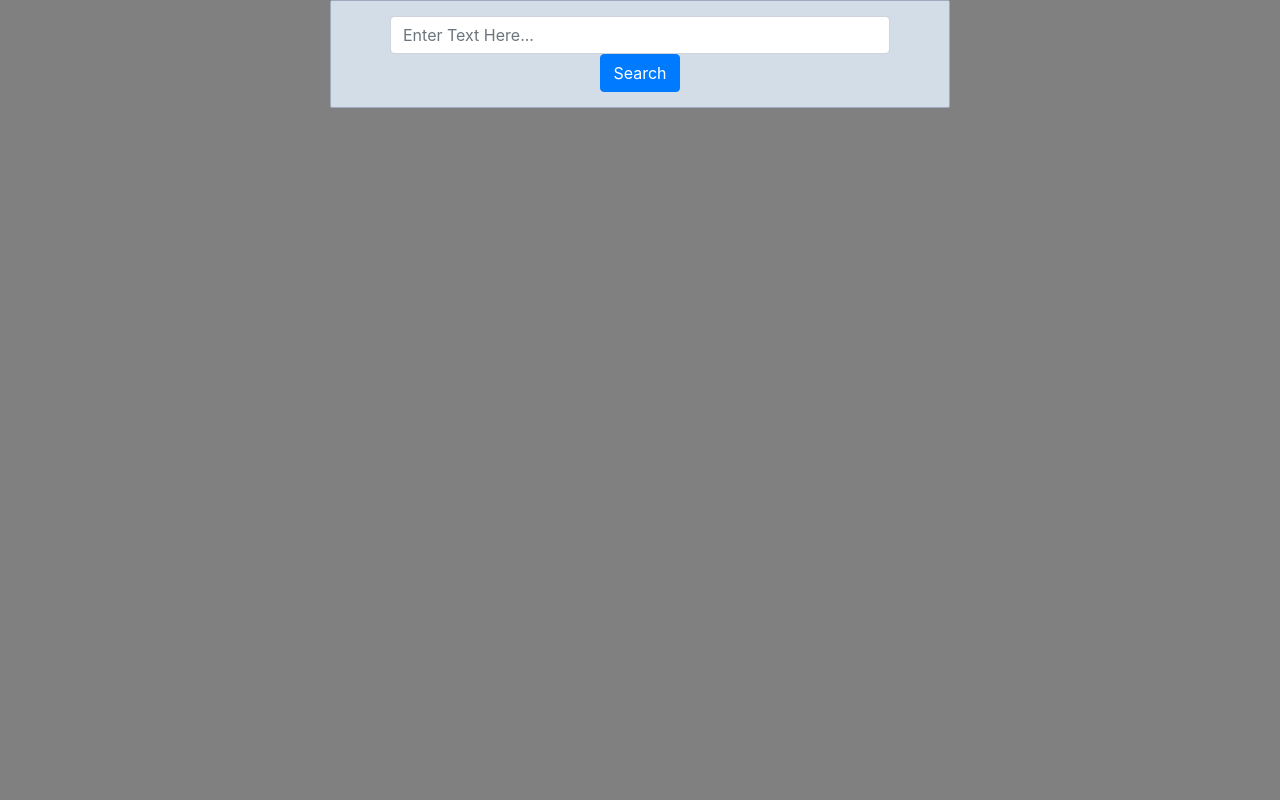
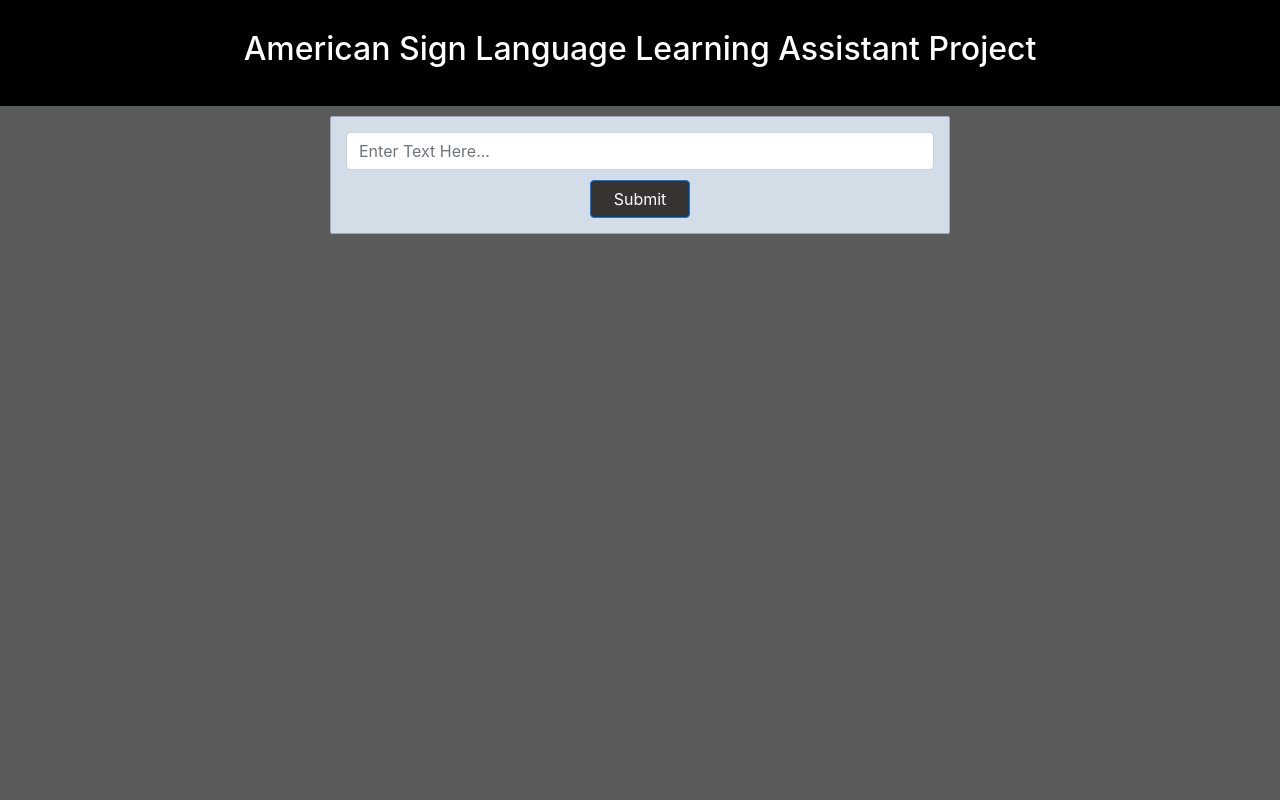
Before and after one commit to kotternaj/ASL, a Django app: page / in a window 1280 px wide. Run offline with Django 3.2, Linux system fonts and the light colour scheme; some libraries are stand-ins or nearby versions.

Commit message:
added header

```diff
--- a/video/forms.py
+++ b/video/forms.py
@@ -6,8 +6,11 @@ class TextForm(forms.Form):
         max_length=50,
         widget=forms.TextInput(attrs={
          'class': "input",
-         'class': "form-control",
+         'class': 'form-control',
+         'style': 'width: 460px',
          'placeholder': "Enter Text Here...",
-         'style': 'width:500px',
+         'style': 'align:center',
+         'autocomplete': 'off',
+         'style': 'margin-bottom:10px',
          })
     )
--- a/video/static/video/main3.css
+++ b/video/static/video/main3.css
@@ -11,8 +11,16 @@
 html, body {
   width: 100%;
   height: 100%;
-  background: grey;
+  background: #595c5b;
   }
+
+.header {
+  padding: 30px;
+  text-align: center;
+  background: black;
+  color: white;
+  font-size: 10px;
+}
 
 li {
   list-style: none;
@@ -37,7 +45,7 @@ li {
 
 h2 {
   width: 100%;
-  text-transform: uppercase;
+  /* text-transform: uppercase; */
 }
 
 h3::before {
@@ -86,15 +94,17 @@ h3 {
   top: 0;
   left: 0;
   bottom: 0;
-  width: 100%;
-  height: 100%;
+  width: 65%;
+  height: 65%;
 }
 
-/* .submitbutton {
-  width: 300px !important;
-} */
+.btn.btn-primary {
+  width: 100px;
+  background-color: #363331 !important;
+}
 
 .surroundField {
+    margin-top: 10px;
     width: 620px;
     padding: 15px;
     background: #d3dde7;
--- a/video/templates/video/home2.html
+++ b/video/templates/video/home2.html
@@ -2,22 +2,24 @@
 
 {% block content %}
 
-<div align="center">
+<div class="header">
+  <h2>American Sign Language Learning Assistant Project</h2>
+</div>
+
+<div class="searchBlock" align="center">
   <form action="" method="post" class="surroundField">
     {% csrf_token %}
     {{ form }}
     <table border="0">
-        <tr>
-            <td >
-            </td>
-            <td>
-              <button class="btn btn-primary" style="margin:0px !important;" type="submit"><i class="icon-search"></i> Search</button>
-            </td>
-        </tr>
+      <tr>
+        <td>
+        </td>
+
+        <td>
+          <button class="btn btn-primary" style="margin:0px !important;" type="submit"><i class="icon-search"></i> Submit</button>
+        </td>
+      </tr>
     </table>
-   <!-- <div class="submitbutton">
-     <input class='btn btn-outline-primary' type="Submit" name="submit" value="Submit">
-   </div> -->
   </form>
 </div>
 
--- a/video/views.py
+++ b/video/views.py
@@ -13,6 +13,7 @@ def home(request):
     if form.is_valid():
         text_value = form.cleaned_data.get("text_value")
         vid_url = getVidURL(text_value)
+        form = TextForm()
 
     context = {'form': form, 'text_value': text_value,
                'submitbutton': submitbutton, 'vid_url': vid_url}
```
